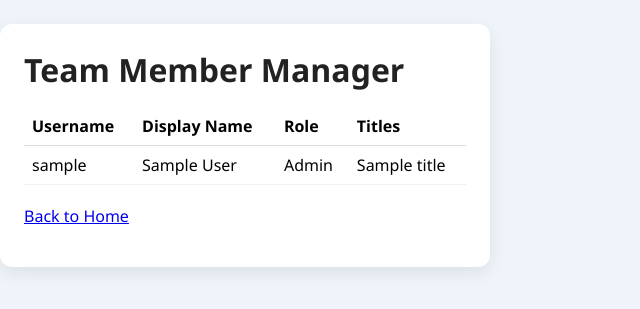
After one commit to Steven-Machin/todo-list, a Flask app: template templates/team_manager.html in a window 1280 px wide. The commit adds this page. Shown: the top 309 px of the page, without its empty margins (0-640 px from the left). Run offline with Flask 3, Linux system fonts and the light colour scheme; the template is opened without the code that fills it: most values are stand-ins (such as "Sample title", 1, 10 or a date in 2020).

Commit message:
actually fixed sidebar

```diff
--- a/app.py
+++ b/app.py
@@ -45,19 +45,20 @@ os.makedirs(UPLOAD_FOLDER, exist_ok=True)
 app.config["UPLOAD_FOLDER"] = UPLOAD_FOLDER
 
 NAV_ITEMS = [
-    {"label": "Home", "endpoint": "index", "roles": ["member", "manager"], "icon": None},
-    {"label": "Calendar", "endpoint": "calendar_view", "roles": ["member", "manager"], "icon": None},
-    {"label": "Overdue", "endpoint": "overdue_tasks", "roles": ["member", "manager"], "icon": None},
-    {"label": "My Chats", "endpoint": "chats", "roles": ["member", "manager"], "icon": None},
+    {"label": "Home", "endpoint": "dashboard", "roles": ["member", "manager"], "icon": None},
+    {"label": "Calendar", "endpoint": "calendar", "roles": ["member", "manager"], "icon": None},
+    {"label": "Overdue", "endpoint": "overdue", "roles": ["member", "manager"], "icon": None},
+    {"label": "My Chats", "endpoint": "my_chats", "roles": ["member", "manager"], "icon": None},
     {"label": "My Shifts", "endpoint": "my_shifts", "roles": ["member", "manager"], "icon": None},
     {"label": "Settings", "endpoint": "settings", "roles": ["member", "manager"], "icon": None},
 
-    {"label": "Task Manager", "endpoint": "tasks_page", "roles": ["manager"], "icon": None},
-    {"label": "Team Member Manager", "endpoint": "team_member_manager", "roles": ["manager"], "icon": None},
+    {"label": "Task Manager", "endpoint": "task_manager", "roles": ["manager"], "icon": None},
+    {"label": "Team Member Manager", "endpoint": "team_manager", "roles": ["manager"], "icon": None},
     {"label": "Group Chat Manager", "endpoint": "group_chat_manager", "roles": ["manager"], "icon": None},
     {"label": "Title Manager", "endpoint": "title_manager", "roles": ["manager"], "icon": None},
-    {"label": "Shifts", "endpoint": "view_shifts", "roles": ["manager"], "icon": None},
+    {"label": "Shifts", "endpoint": "shifts", "roles": ["manager"], "icon": None},
 ]
+
 
 
 
@@ -409,7 +410,7 @@ def reset_password(token):
     return render_template("reset.html", token=token)
 
 # ─────────────────────────────── Home / Dashboard ─────────────────────────────
-@app.route("/")
+@app.route("/", endpoint="dashboard")
 @login_required
 def index():
     username = session["username"]
@@ -715,7 +716,7 @@ def edit(task_id):
                 return render_template("edit.html", task=t, task_id=task_id, assignable_users=assignable)
     return redirect(url_for("tasks_page" if role=="manager" else "index"))
 
-@app.route("/tasks")
+@app.route("/tasks", endpoint="task_manager")
 @manager_required
 def tasks_page():
     # Managers only view (sidebar for managers shows this link)
@@ -759,7 +760,7 @@ def create_task_page():
     return render_template("create_task.html", assignable_users=assignable)
 
 # ─────────────────────────────── Shifts ───────────────────────────────
-@app.route("/shifts")
+@app.route("/shifts", endpoint="shifts")
 @manager_required
 def view_shifts():
     return render_template("shifts.html", shifts=load_shifts())
@@ -790,7 +791,7 @@ def my_shifts():
     return render_template("my_shifts.html", shifts=sh)
 
 # ─────────────────────────────── Team / Titles ───────────────────────────────
-@app.route("/members")
+@app.route("/members", endpoint="team_manager")
 @manager_required
 def team_member_manager():
     return render_template("team_manager.html", users=load_users())
@@ -842,7 +843,7 @@ def update_titles():
     return redirect(url_for("title_manager"))
 
 # ─────────────────────────────── Calendar ───────────────────────────────
-@app.route("/calendar")
+@app.route("/calendar", endpoint="calendar")
 @login_required
 def calendar_view():
     return render_template("calendar.html", role=session.get("role","member"))
@@ -995,7 +996,7 @@ def settings_update():
     return redirect(url_for("settings"))
 
 # ─────────────────────────────── Overdue ───────────────────────────────
-@app.route("/overdue")
+@app.route("/overdue", endpoint="overdue")
 @login_required
 def overdue_tasks():
     username = session["username"]
@@ -1033,19 +1034,45 @@ def overdue_tasks():
     return render_template("overdue.html", overdue=overdue_entries)
 
 # ─────────────────────────────── Group Chats ───────────────────────────────
-@app.route("/groups")
+@app.route("/groups", methods=["GET", "POST"])
 @manager_required
 def group_chat_manager():
     groups = load_groups()
     users  = load_users()
     supervisors = [u for u in users if any(t.lower()=="supervisor" for t in u.get("titles",[]))]
+
+    if request.method == "POST":
+        name = (request.form.get("group_name") or "").strip()
+        supervisor = (request.form.get("supervisor") or "").strip().lower()
+
+        if not name or not supervisor:
+            flash("Group name and supervisor are required.")
+        else:
+            user_lookup = {u["username"].lower(): u for u in users}
+            supervisor_user = user_lookup.get(supervisor)
+            if supervisor_user is None:
+                flash("Selected supervisor no longer exists.")
+            elif any((g.get("name") or "").strip().lower() == name.lower() for g in groups):
+                flash("A group with that name already exists.")
+            else:
+                new_group = {
+                    "id": str(uuid.uuid4()),
+                    "name": name,
+                    "supervisor": supervisor,
+                    "members": [supervisor],
+                }
+                groups.append(new_group)
+                save_groups(groups)
+                flash("Group created.")
+                return redirect(url_for("group_chat_manager"))
+
     return render_template("group_chat_manager.html",
                            groups=groups,
                            supervisors=supervisors,
                            users=users)
 
 # Member-facing chats hub (non-managers list only their groups)
-@app.route("/chats")
+@app.route("/chats", endpoint="my_chats")
 @login_required
 def chats():
     user = session["username"]
@@ -1087,7 +1114,7 @@ def view_group(group_id):
     grp  = next((g for g in gs if g["id"]==group_id), None)
     if not grp or (role!="manager" and user not in grp.get("members",[])):
         # Non-members/managers: bounce to the appropriate hub
-        return redirect(url_for("group_chat_manager" if role=="manager" else "chats"))
+        return redirect(url_for("group_chat_manager" if role=="manager" else "my_chats"))
 
     tasks    = load_group_tasks().get(group_id,[])
     messages = load_group_messages().get(group_id,[])
@@ -1314,7 +1341,21 @@ def toggle_group_task(group_id, idx):
     flash("Status updated.")
     return redirect(url_for("view_group",group_id=group_id))
 
-# ─────────────────────────────── Run ───────────────────────────────
+LEGACY_ENDPOINT_ALIASES = [
+    ("/", "dashboard", "index"),
+    ("/calendar", "calendar", "calendar_view"),
+    ("/overdue", "overdue", "overdue_tasks"),
+    ("/chats", "my_chats", "chats"),
+    ("/tasks", "task_manager", "tasks_page"),
+    ("/members", "team_manager", "team_member_manager"),
+    ("/shifts", "shifts", "view_shifts"),
+]
+
+for rule, canonical, legacy in LEGACY_ENDPOINT_ALIASES:
+    if canonical in app.view_functions and legacy not in app.view_functions:
+        app.add_url_rule(rule, endpoint=legacy, view_func=app.view_functions[canonical])
+
+# ------------- Run -------------
 if __name__ == "__main__":
     env = os.environ.get("FLASK_ENV", "production").lower()
     debug_env = os.environ.get("DEBUG")
--- a/templates/group_chat_manager.html
+++ b/templates/group_chat_manager.html
@@ -30,7 +30,7 @@
 
       <div class="card">
         <h2>Create New Group</h2>
-        <form method="post" action="{{ url_for('add_group') }}">
+        <form method="post" action="{{ url_for('group_chat_manager') }}">
           <input type="hidden" name="csrf_token" value="{{ csrf_token() }}">
           <div class="form-row">
             <label for="group_name">Group Name</label>
--- /dev/null
+++ b/templates/team_manager.html
@@ -0,0 +1,42 @@
+{% extends "base.html" %}
+{% block title %}Team Member Manager{% endblock %}
+{% block content %}
+  <div class="container">
+    <h1>Team Member Manager</h1>
+
+    {% if users %}
+      <table class="table" style="width:100%; border-collapse:collapse;">
+        <thead>
+          <tr>
+            <th style="text-align:left; padding:8px; border-bottom:1px solid #ddd;">Username</th>
+            <th style="text-align:left; padding:8px; border-bottom:1px solid #ddd;">Display Name</th>
+            <th style="text-align:left; padding:8px; border-bottom:1px solid #ddd;">Role</th>
+            <th style="text-align:left; padding:8px; border-bottom:1px solid #ddd;">Titles</th>
+          </tr>
+        </thead>
+        <tbody>
+          {% for user in users %}
+            <tr>
+              <td style="padding:8px; border-bottom:1px solid #f0f0f0;">{{ user.username }}</td>
+              <td style="padding:8px; border-bottom:1px solid #f0f0f0;">{{ user.display_name or user.username|capitalize }}</td>
+              <td style="padding:8px; border-bottom:1px solid #f0f0f0;">{{ user.role|capitalize }}</td>
+              <td style="padding:8px; border-bottom:1px solid #f0f0f0;">
+                {% if user.titles %}
+                  {{ user.titles|join(', ') }}
+                {% else %}
+                  <span class="muted">No titles assigned</span>
+                {% endif %}
+              </td>
+            </tr>
+          {% endfor %}
+        </tbody>
+      </table>
+    {% else %}
+      <p class="muted">No team members found.</p>
+    {% endif %}
+
+    <p style="margin-top:20px;">
+      <a class="button-secondary" href="{{ url_for('dashboard') }}">Back to Home</a>
+    </p>
+  </div>
+{% endblock %}
```
